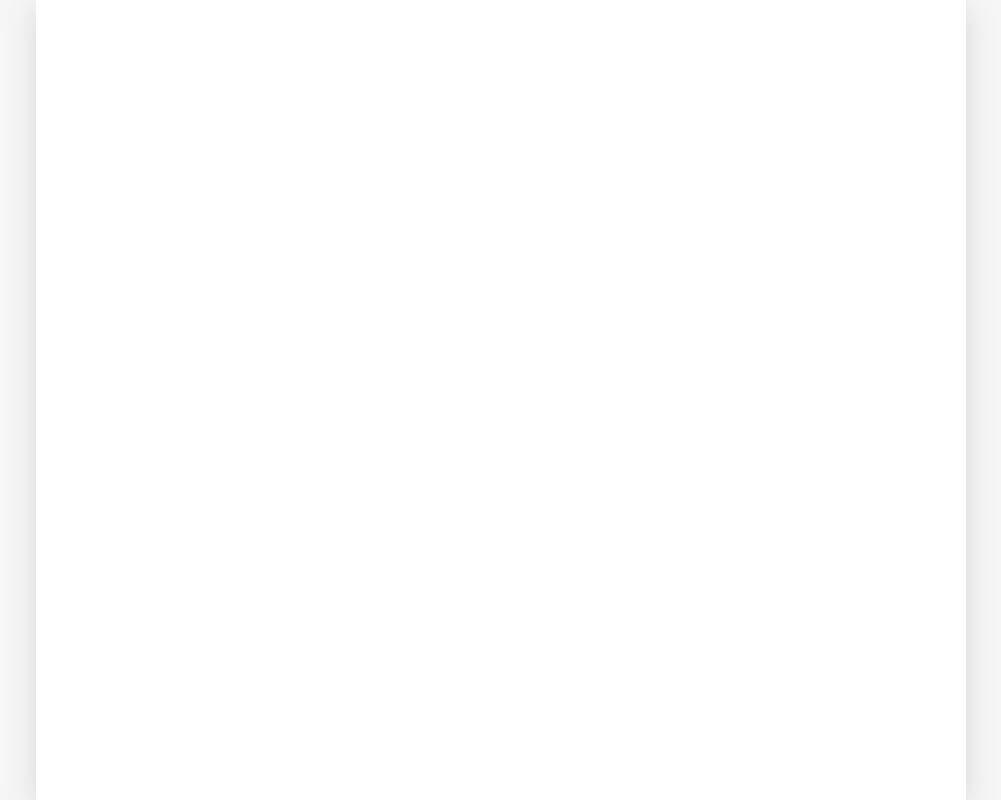
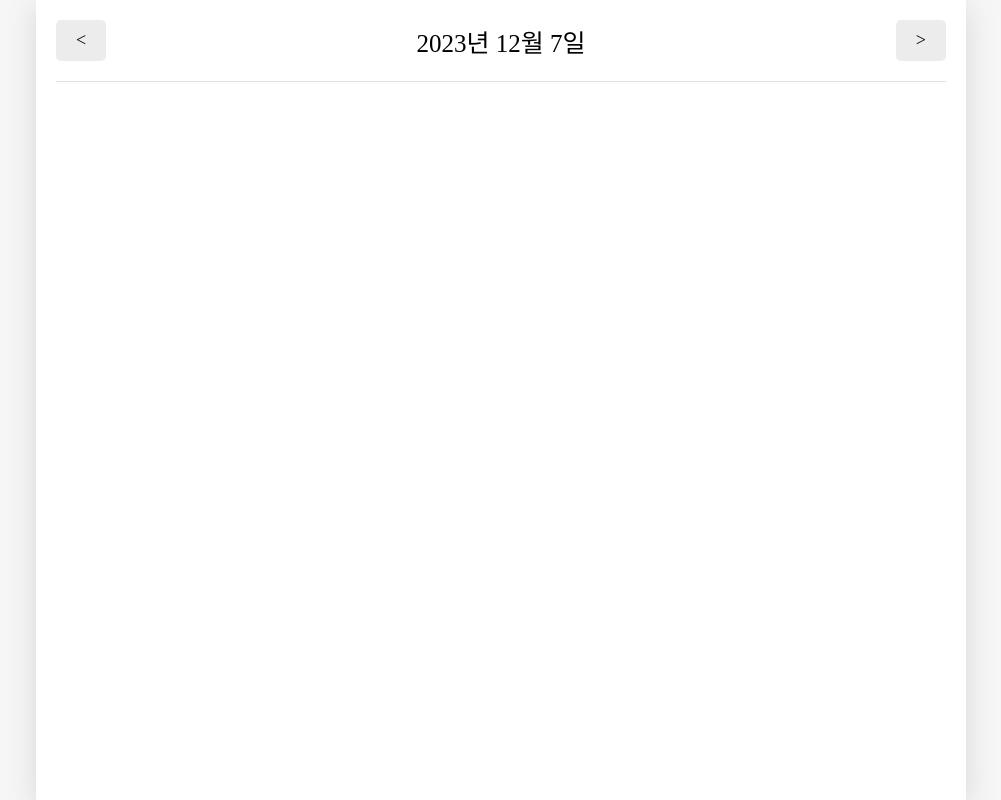
Before and after one commit to MarkJunHyeok/vue-todo-list, a Nuxt app: page / in a window 1280 px wide. Shown: the whole page, without its empty margins (139-1140 px from the left). Built offline with nearby package versions, Linux system fonts and the light colour scheme.

Commit message:
TabBar 제작 및 메인 페이지 상단 완성
(cherry picked from commit 0db8d8907f318d40acdef412b4177f08df935e5e)

```diff
--- a/assets/css/common.css
+++ b/assets/css/common.css
@@ -31,3 +31,155 @@ body {
         width: 90vw;
     }
 }
+
+.color-button {
+    cursor: pointer;
+    border: none;
+    border-radius: 5px;
+    padding: 10px 20px;
+    font-size: 18px;
+    white-space: nowrap;
+    font-family: "Nanum Pen Script";
+}
+
+.default-button {
+    background-color: #ececec;
+    color: #000;
+}
+
+.positive-button {
+    background-color: #64c964;
+    color: #fff;
+}
+
+.negative-button {
+    background-color: #fd565f;
+    color: #fff;
+}
+
+.purple-button {
+    background-color: rgba(201, 185, 248, 0.75);
+    color: rgb(255, 255, 255);
+}
+
+button {
+    appearance: auto;
+    text-rendering: auto;
+    color: buttontext;
+    letter-spacing: normal;
+    word-spacing: normal;
+    line-height: normal;
+    text-transform: none;
+    text-indent: 0px;
+    text-shadow: none;
+    display: inline-block;
+    text-align: center;
+    align-items: flex-start;
+    cursor: default;
+    box-sizing: border-box;
+    background-color: buttonface;
+    margin: 0em;
+    padding-block: 1px;
+    padding-inline: 6px;
+    border-width: 2px;
+    border-style: outset;
+    border-color: buttonborder;
+    border-image: initial;
+}
+
+header {
+    padding-top: 20px;
+    padding-bottom: 20px;
+    align-items: center;
+    border-bottom: 1px solid #e2e2e2;
+}
+
+header, header > div {
+    display: flex;
+}
+
+header .head_text {
+    width: 50%;
+    font-size: 25px;
+    justify-content: center;
+}
+
+header .head_btn_left {
+    width: 25%;
+    justify-content: start;
+}
+
+header .head_btn_right {
+    width: 25%;
+    justify-content: end;
+}
+
+/* 모달 스타일을 정의합니다. */
+.modal {
+    /* 모달을 화면 중앙에 위치시키고 배경을 어둡게 만듭니다. */
+    position: fixed;
+    top: 0;
+    left: 0;
+    width: 100%;
+    height: 100%;
+    background-color: rgba(0, 0, 0, 0.7);
+    display: flex;
+    justify-content: center;
+    align-items: center;
+    z-index: 999;
+}
+
+.modal-content {
+    /* 모달 내부의 스타일을 정의합니다. */
+    background-color: #fff;
+    padding: 20px;
+    border-radius: 5px;
+}
+
+.calendar {
+    /* 캘린더 내용의 스타일을 정의합니다. */
+    display: inline-block; /* 인라인 블록으로 표시 */
+    text-align: center; /* 텍스트 가운데 정렬 */
+    font-size: 18px;
+    width: 400px;
+    height: 23vh;
+}
+
+.calendar-header {
+    margin-bottom: 15px;
+    font-size: 21px;
+}
+
+.calendar table {
+    width: 100%;
+    border-collapse: collapse;
+}
+
+.calendar table th {
+    background-color: #f0f0f0;
+    padding: 8px;
+    font-weight: bold;
+}
+
+.calendar table td {
+    padding: 8px;
+    border: 1px solid #ddd;
+    cursor: pointer;
+}
+
+.calendar table td button {
+    border: none;
+    background: transparent;
+    cursor: pointer;
+    width: 100%;
+    padding: 0;
+}
+
+/* 이전 월, 다음 월 버튼 스타일링 */
+.calendar-header button {
+    background: none;
+    border: none;
+    cursor: pointer;
+    font-size: 20px;
+    margin: 0 5px;
+}
--- /dev/null
+++ b/components/common/CalendarModal.vue
@@ -0,0 +1,105 @@
+<script setup lang="ts">
+import type {PropType} from "@vue/runtime-core";
+
+const props = defineProps({
+  showCalendar: {type: Boolean, required: true},
+  setShowCalendar: {type: Function as PropType<(showCalendar: Boolean) => void>, required: true},
+  date: {type: Date, required: true},
+  setDate: {type: Function as PropType<(date: Date) => void>, required: true}
+});
+
+const currentDate = ref(props.date)
+
+onUnmounted(() => {
+  currentDate.value = props.date
+})
+
+const currentYear = computed(() => currentDate.value.getFullYear());
+const currentMonth = computed(() => currentDate.value.getMonth());
+const calendar = computed(() => {
+  const firstDay = new Date(currentYear.value, currentMonth.value, 1);
+  const lastDay = new Date(currentYear.value, currentMonth.value + 1, 0);
+  const weeks: (Date | undefined)[][] = [];
+  let currentWeek: (Date | undefined)[] = [];
+
+  for (let i = -1; i < firstDay.getDay() - 1; i++) {
+    currentWeek.push(undefined);
+  }
+
+  for (let day = firstDay; day <= lastDay; day.setDate(day.getDate() + 1)) {
+    if (currentWeek.length === 7) {
+      weeks.push(currentWeek);
+      currentWeek = [];
+    }
+    currentWeek.push(new Date(day));
+  }
+
+  while (currentWeek.length < 7) {
+    currentWeek.push(undefined);
+  }
+
+  weeks.push(currentWeek);
+  return weeks;
+});
+
+
+const prevMonth = () => {
+  currentDate.value = new Date(currentYear.value, currentMonth.value - 1, 1);
+};
+
+const nextMonth = () => {
+  currentDate.value = new Date(currentYear.value, currentMonth.value + 1, 1);
+};
+
+const applyDate = (date: Date) => {
+  props.setDate(date)
+  props.setShowCalendar(false)
+}
+
+const closeModal = (event: MouseEvent) => {
+  const clickedElement = event.target as HTMLElement;
+
+  if (clickedElement.classList.contains("modal")) {
+    console.log(clickedElement.classList)
+    props.setShowCalendar(false);
+  }
+};
+
+</script>
+
+<template>
+  <div v-if="props.showCalendar" class="modal" @click="closeModal">
+    <div class="modal-content">
+      <div class="calendar">
+
+        <div class="calendar-header">
+          <button @click="prevMonth">&lt;</button>
+          {{ currentYear }}년 {{ currentMonth + 1 }}월
+          <button @click="nextMonth">&gt;</button>
+        </div>
+
+        <table>
+          <thead>
+          <tr>
+            <th>일</th>
+            <th>월</th>
+            <th>화</th>
+            <th>수</th>
+            <th>목</th>
+            <th>금</th>
+            <th>토</th>
+          </tr>
+          </thead>
+
+          <tbody>
+          <tr v-for="week in calendar" :key="week">
+            <td v-for="day in week" :key="day">
+              <button @click="applyDate(day!)">{{ day?.getDate() }}</button>
+            </td>
+          </tr>
+          </tbody>
+        </table>
+      </div>
+    </div>
+  </div>
+</template>
--- /dev/null
+++ b/components/common/ColorButton.vue
@@ -0,0 +1,29 @@
+<script setup lang="ts">
+import type {PropType} from "@vue/runtime-core";
+import {ColorButtonType} from "~/enum/ColorButtonType";
+
+const props = defineProps({
+  text: {type: String, required: true},
+  type: {type: Object as PropType<ColorButtonType>, required: true}
+});
+
+const getColorButtonClass = () => {
+  switch (props.type) {
+    case ColorButtonType.DEFAULT:
+      return "default-button"
+    case ColorButtonType.POSITIVE:
+      return "positive-button"
+    case ColorButtonType.NEGATIVE:
+      return "negative-button"
+    case ColorButtonType.PURPLE:
+      return "purple-button"
+  }
+}
+
+</script>
+
+<template>
+  <button class="color-button" :class="getColorButtonClass()">
+    {{ text }}
+  </button>
+</template>
--- /dev/null
+++ b/components/todo/TabBar.vue
@@ -0,0 +1,20 @@
+<script setup lang="ts">
+</script>
+
+<template>
+  <div>
+    <header>
+      <div class="head_btn_left">
+        <slot name="leftButton"/>
+      </div>
+
+      <div class="head_text">
+        <slot name="centerText"/>
+      </div>
+
+      <div class="head_btn_right">
+        <slot name="rightButton"/>
+      </div>
+    </header>
+  </div>
+</template>
--- /dev/null
+++ b/enum/ColorButtonType.ts
@@ -0,0 +1,6 @@
+export enum ColorButtonType {
+    DEFAULT,
+    POSITIVE,
+    NEGATIVE,
+    PURPLE
+}
--- a/pages/index.vue
+++ b/pages/index.vue
@@ -1,9 +1,66 @@
 <script setup lang="ts">
+import TabBar from "~/components/todo/TabBar.vue";
+import ColorButton from "~/components/common/ColorButton.vue";
+import {ColorButtonType} from "~/enum/ColorButtonType";
+import CalendarModal from "~/components/common/CalendarModal.vue";
+
+const date = ref(new Date())
+const showCalendar = ref(false);
+
+const onShowCalendar = () => {
+  showCalendar.value = true
+}
+const incrementDate = () => {
+  const currentDate = date.value;
+  currentDate.setDate(currentDate.getDate() + 1)
+
+  date.value = new Date(currentDate.getFullYear(), currentDate.getMonth(), currentDate.getDate());
+  ;
+}
+
+const decrementDate = () => {
+  const currentDate = date.value;
+  currentDate.setDate(currentDate.getDate() - 1)
+
+  date.value = new Date(currentDate.getFullYear(), currentDate.getMonth(), currentDate.getDate());
+  ;
+}
+
 </script>
 
 <template>
   <body>
   <div class="main">
+    <div>
+      <TabBar>
+        <template v-slot:leftButton>
+          <ColorButton :type="ColorButtonType.DEFAULT" text="<" @click="decrementDate"/>
+        </template>
+
+        <template v-slot:centerText>
+          <div @click="onShowCalendar">
+            {{ date.getFullYear() }}년 {{ date.getMonth() + 1 }}월 {{ date.getDate() }}일
+          </div>
+        </template>
+
+        <template v-slot:rightButton>
+          <ColorButton :type="ColorButtonType.DEFAULT" text=">" @click="incrementDate"/>
+        </template>
+      </TabBar>
+    </div>
+
+    <div>
+      <CalendarModal
+          :set-date="value => date = value"
+          :date="date"
+          :show-calendar="showCalendar"
+          :set-show-calendar="value => showCalendar = value"
+      />
+    </div>
   </div>
   </body>
 </template>
+
+<style>
+a {}
+</style>
```
